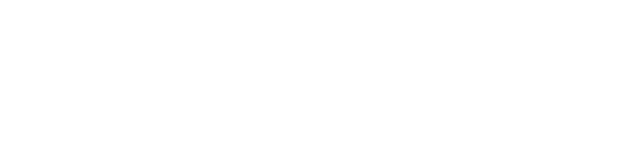
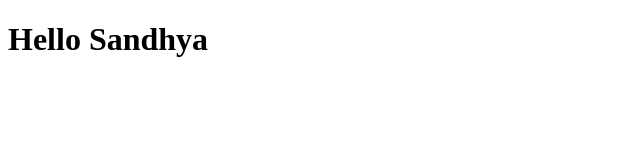
Before and after one commit to OthmanAdi/javascriptIntroCC, a plain HTML site: page index.html in a window 1280 px wide. Shown: the whole page, without its empty margins (0-640 px from the left). Drawn offline with Linux system fonts and the light colour scheme.

Commit message:
is there something?

```diff
--- a/index.html
+++ b/index.html
@@ -6,7 +6,7 @@
     <link rel="stylesheet" href="style.css">
 </head>
 <body>
-
+    <h1>Hello Sandhya</h1>
 
 <script src="scripts.js"></script>
 </body>
```
